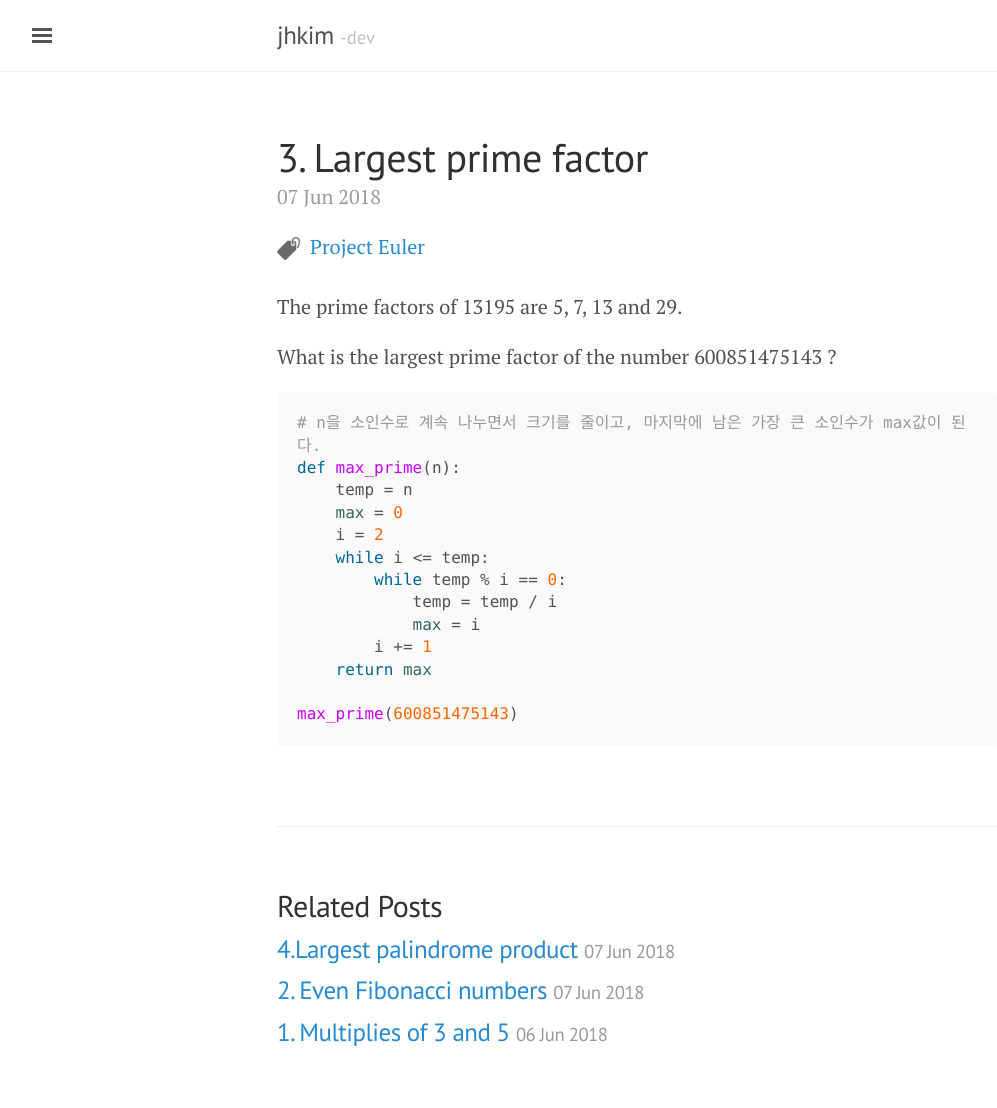
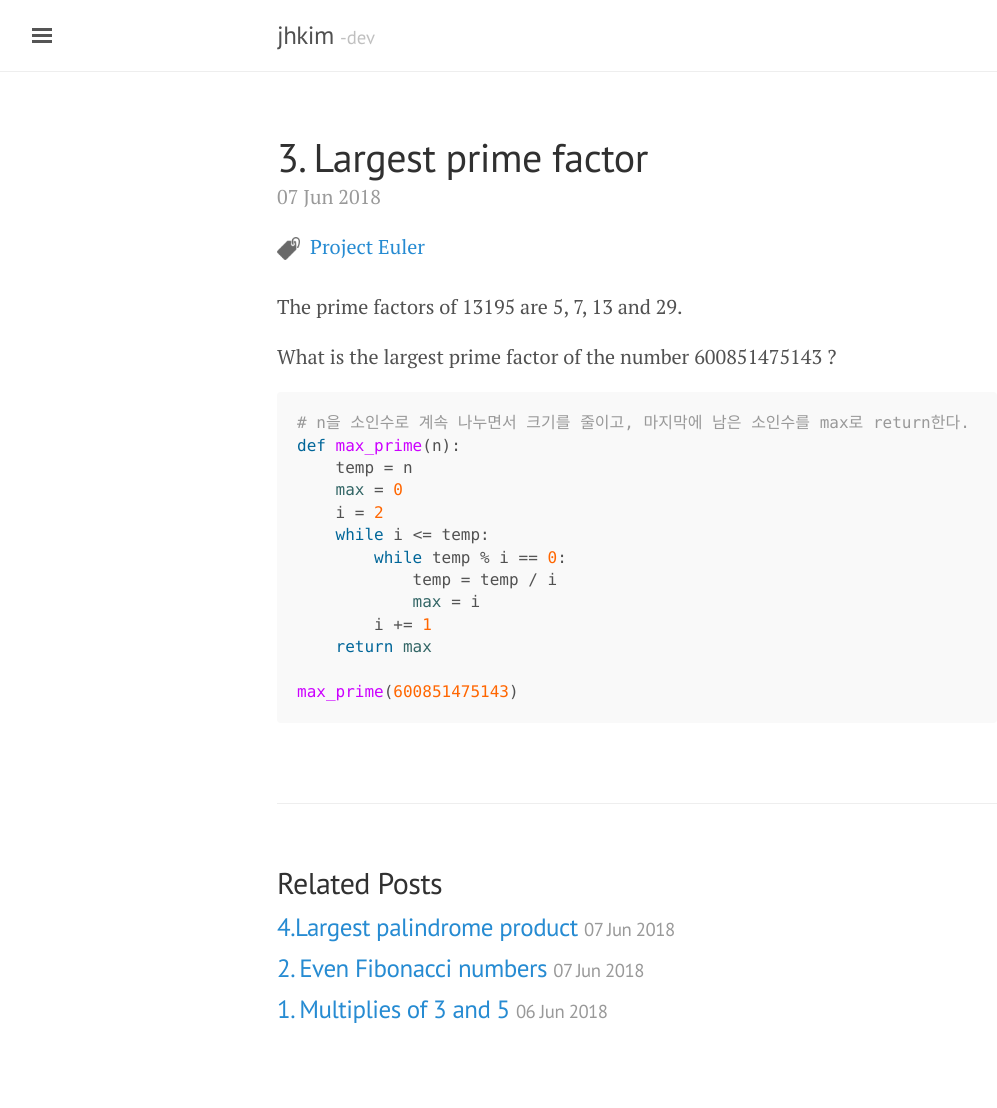
Before and after one commit to jhkim-dev/jhkim-dev.github.io, a Jekyll site: the page built from _posts/2018-06-07-3.-Largest-prime-factor.md, in a window 1280 px wide. Shown: the whole page, without its empty margins (3-1000 px from the left). Built offline with Jekyll 4.4.1, drawn with Linux system fonts in a browser that asks for light colours; after the commit the page ends 1086 px from its top, so only the background shows below that.

Commit message:
modify project euler 3

````diff
--- a/_posts/2018-06-07-3.-Largest-prime-factor.md
+++ b/_posts/2018-06-07-3.-Largest-prime-factor.md
@@ -12,7 +12,7 @@ What is the largest prime factor of the number 600851475143 ?
 
 
 ```python
-# n을 소인수로 계속 나누면서 크기를 줄이고, 마지막에 남은 가장 큰 소인수가 max값이 된다.
+# n을 소인수로 계속 나누면서 크기를 줄이고, 마지막에 남은 소인수를 max로 return한다.
 def max_prime(n):
     temp = n
     max = 0
````
